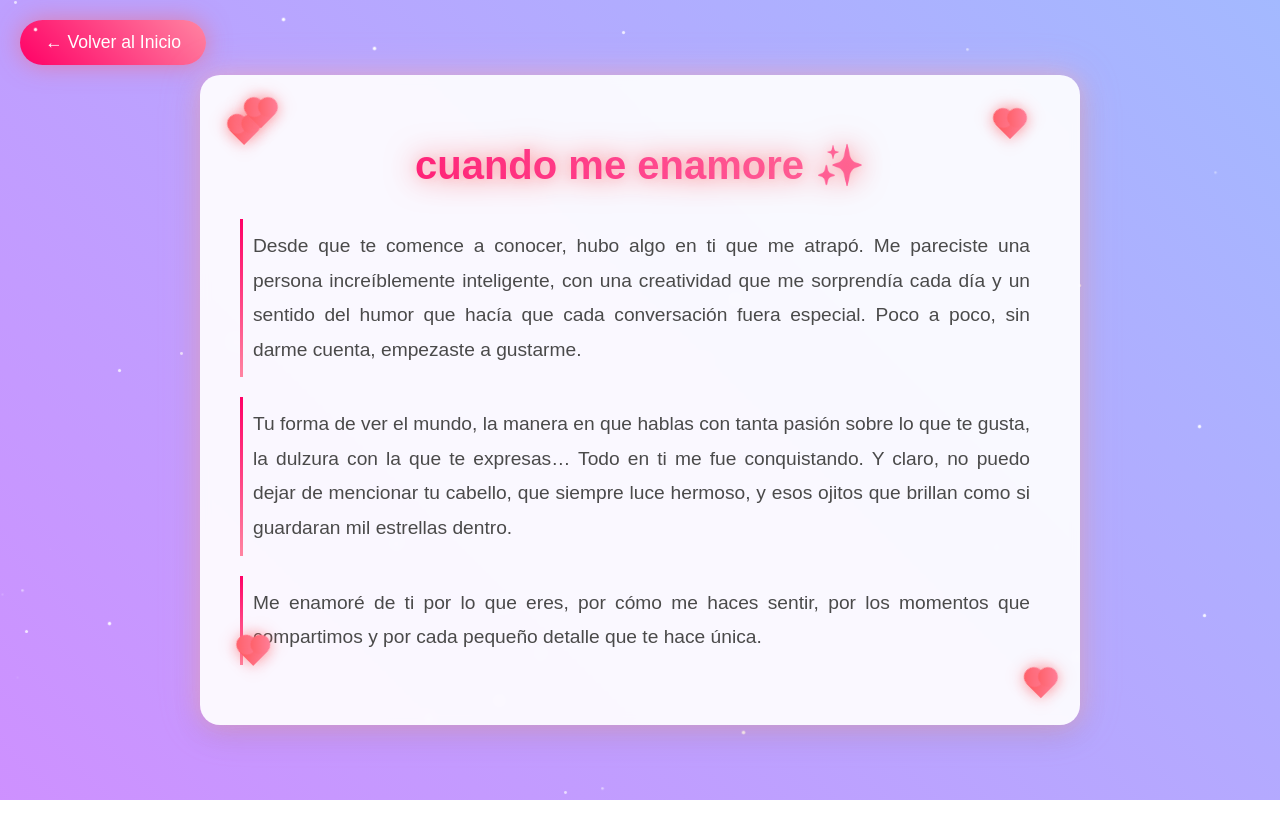
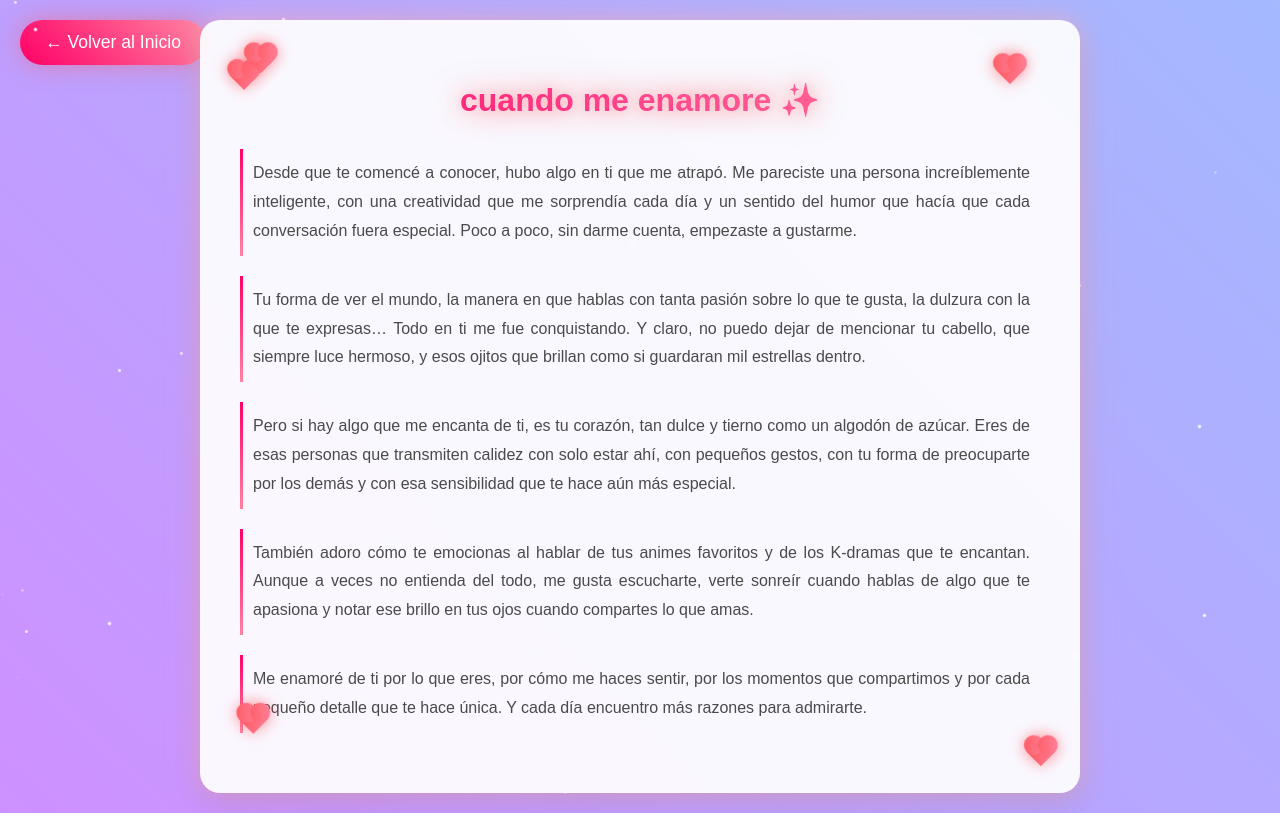
Before and after one commit to ANDressiuu/valentin, a plain HTML site: page yo.html in a window 1280 px wide. Drawn offline with Linux system fonts and the light colour scheme.

Commit message:
Actualización de la visual

```diff
--- a/yo.html
+++ b/yo.html
@@ -125,7 +125,7 @@
             color: transparent;
             text-align: center;
             margin-bottom: 30px;
-            font-size: 2.5em;
+            font-size: 2em;
             text-shadow: 0 0 10px rgba(255, 90, 95, 0.2);
             animation: titleGlow 2s ease-in-out infinite;
         }
@@ -134,7 +134,7 @@
             color: #4a4a4a;
             line-height: 1.8;
             margin-bottom: 20px;
-            font-size: 1.2em;
+            font-size: 1em;
             text-align: justify;
             animation: slideUp 1s ease;
             padding: 10px;
@@ -207,13 +207,19 @@
         <div class="heart"></div>
         <h1>cuando me enamore ✨</h1>
         <p>
-            Desde que te comence a conocer, hubo algo en ti que me atrapó. Me pareciste una persona increíblemente inteligente, con una creatividad que me sorprendía cada día y un sentido del humor que hacía que cada conversación fuera especial. Poco a poco, sin darme cuenta, empezaste a gustarme.
+            Desde que te comencé a conocer, hubo algo en ti que me atrapó. Me pareciste una persona increíblemente inteligente, con una creatividad que me sorprendía cada día y un sentido del humor que hacía que cada conversación fuera especial. Poco a poco, sin darme cuenta, empezaste a gustarme.
         </p>
         <p>
             Tu forma de ver el mundo, la manera en que hablas con tanta pasión sobre lo que te gusta, la dulzura con la que te expresas… Todo en ti me fue conquistando. Y claro, no puedo dejar de mencionar tu cabello, que siempre luce hermoso, y esos ojitos que brillan como si guardaran mil estrellas dentro.
         </p>
         <p>
-            Me enamoré de ti por lo que eres, por cómo me haces sentir, por los momentos que compartimos y por cada pequeño detalle que te hace única.
+            Pero si hay algo que me encanta de ti, es tu corazón, tan dulce y tierno como un algodón de azúcar. Eres de esas personas que transmiten calidez con solo estar ahí, con pequeños gestos, con tu forma de preocuparte por los demás y con esa sensibilidad que te hace aún más especial.
+        </p>
+        <p>
+            También adoro cómo te emocionas al hablar de tus animes favoritos y de los K-dramas que te encantan. Aunque a veces no entienda del todo, me gusta escucharte, verte sonreír cuando hablas de algo que te apasiona y notar ese brillo en tus ojos cuando compartes lo que amas.
+        </p>
+        <p>
+            Me enamoré de ti por lo que eres, por cómo me haces sentir, por los momentos que compartimos y por cada pequeño detalle que te hace única. Y cada día encuentro más razones para admirarte.
         </p>
     </div>
 </body>
```
